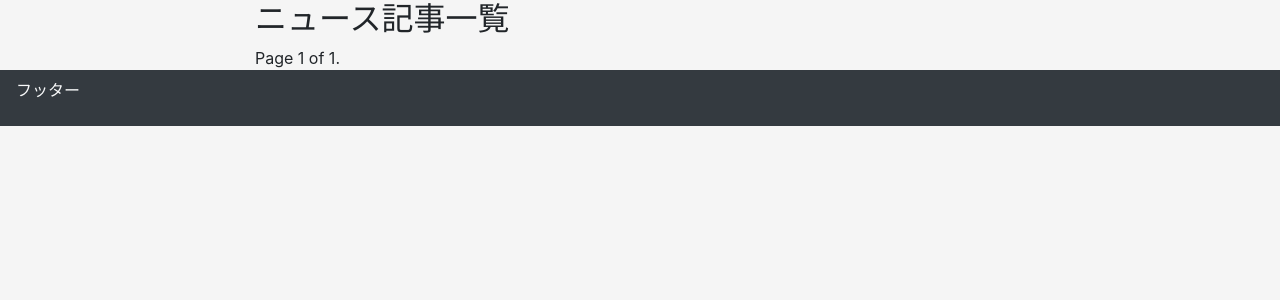
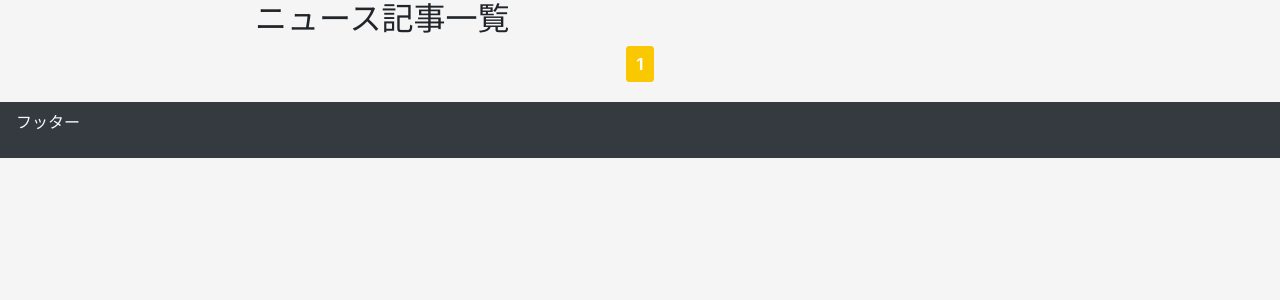
Before and after one commit to gustave-studio/science, a Django app: page /news_list in a window 1280 px wide. Shown: the part 58-358 px from the top of the page. Run offline with Django 4.2, Linux system fonts and the light colour scheme; data that the repository does not hold is empty; parts of the project's set-up code (start-up, migrations or seed data) failed here and were passed over.

Commit message:
🎨ページネーションのデザイン変更と調整

```diff
--- a/static/news_list.css
+++ b/static/news_list.css
@@ -30,3 +30,39 @@ body {
 .text-container {
     flex: 1;
 }
+
+.pagination-container {
+    text-align: center;
+}
+
+.pagination {
+    text-align: center;
+    margin-bottom: 20px;
+}
+
+.pagination .step-links {
+    display: inline-block;
+    margin: auto;
+}
+
+.pagination a {
+    display: inline-block;
+    padding: 5px 10px;
+    margin: 0 5px;
+    text-decoration: none;
+    border: 1px solid #ccc;
+    border-radius: 3px;
+    background-color: #f8f8f8;
+    color: #333;
+}
+
+.pagination .current {
+    display: inline-block;
+    padding: 5px 10px;
+    margin: 0 5px;
+    font-weight: bold;
+    background-color: rgb(250, 200, 0);
+    color: #fff;
+    border: 1px solid rgb(250, 200, 0);
+    border-radius: 3px;
+}
--- a/templates/news_list.html
+++ b/templates/news_list.html
@@ -29,22 +29,31 @@
         </div>
     {% endfor %}
 
+    <div class="pagination-container"></div>
         <div class="pagination">
             <span class="step-links">
                 {% if news.has_previous %}
-                <a href="?page=1">&laquo; first</a>
-                <a href="?page={{ news.previous_page_number }}">previous</a>
+                    <a href="?page=1">&laquo; 最初へ</a>
+                    <a href="?page={{ news.previous_page_number }}">前へ</a>
                 {% endif %}
 
+                {% for i in news.paginator.page_range %}
+                    {% if i == news.number %}
                         <span class="current">
-                Page {{ news.number }} of {{ news.paginator.num_pages }}.
+                            {{ i }}
                         </span>
+                    {% elif i > news.number|add:"-3" and i < news.number|add:"4" %}
+                        <a href="?page={{ i }}">{{ i }}</a>
+                    {% endif %}
+                {% endfor %}
+
 
                 {% if news.has_next %}
-                <a href="?page={{ news.next_page_number }}">next</a>
-                <a href="?page={{ news.paginator.num_pages }}">last &raquo;</a>
+                    <a href="?page={{ news.next_page_number }}">次へ</a>
+                    <a href="?page={{ news.paginator.num_pages }}">最後へ &raquo;</a>
                 {% endif %}
             </span>
         </div>
     </div>
+</div>
 {% endblock %}
```
Lines whose indentation alone changed are shown as unchanged.
